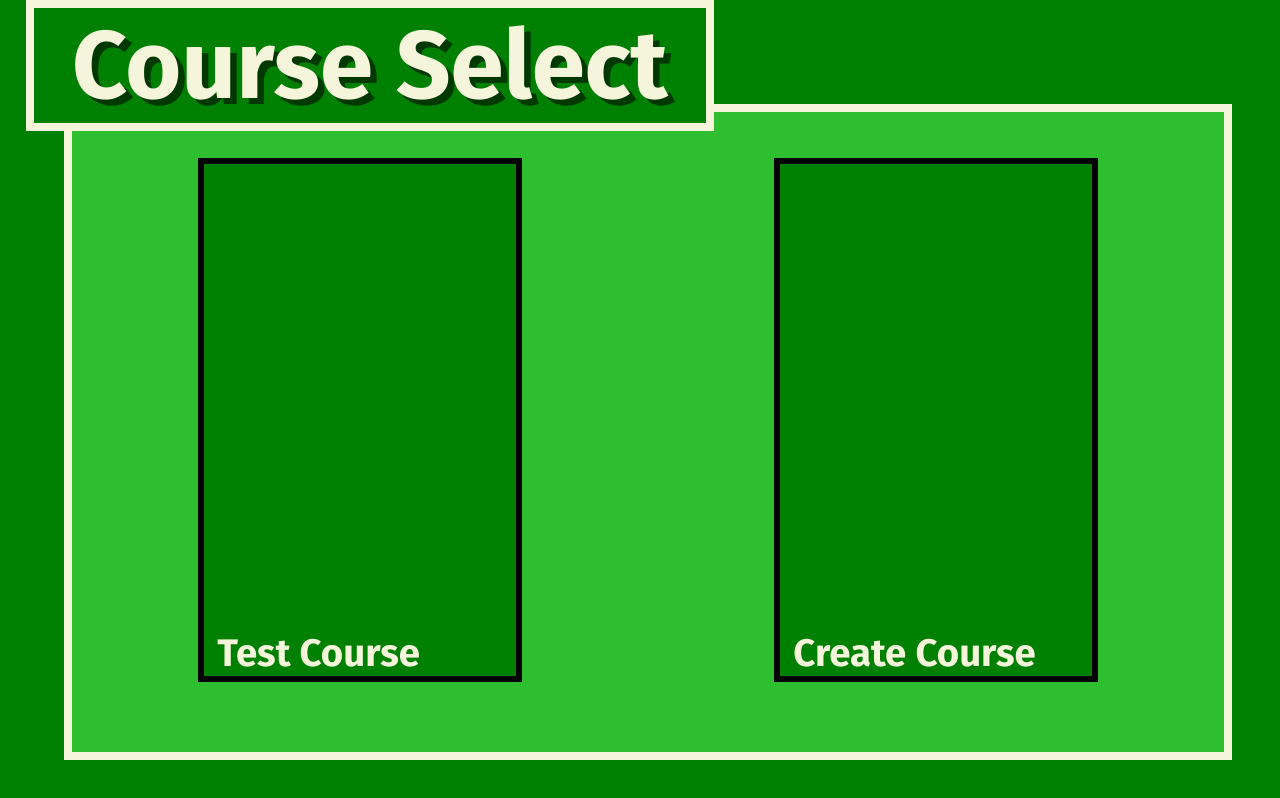
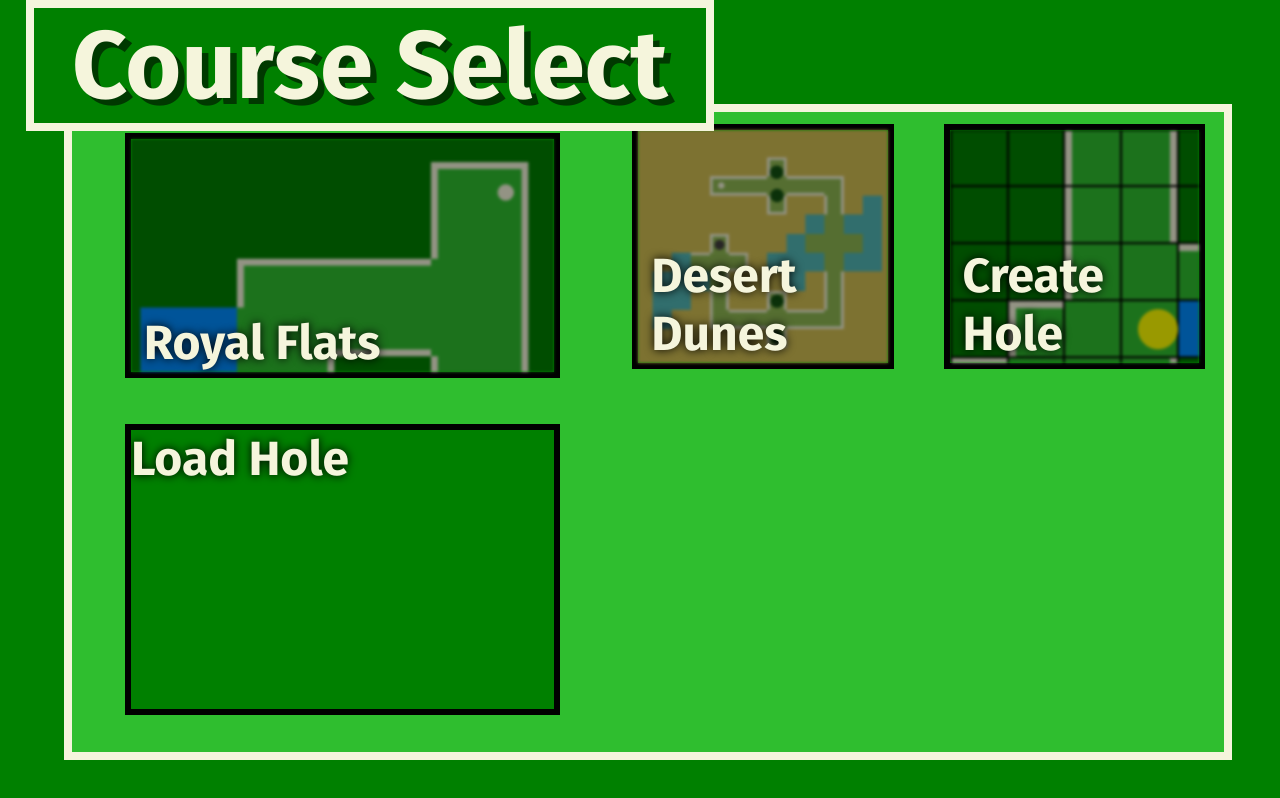
Before and after one commit to NimbleValley/minigolf, a plain HTML site: page menu.html in a window 1280 px wide. Shown: the top 798 px of the page. Drawn offline with nearby package versions, Linux system fonts and the light colour scheme; animation ran at ten frames a second.

Commit message:
Custom courses are now playable, added new course

```diff
--- /dev/null
+++ b/Course2Hole1.json
@@ -0,0 +1 @@
+{"ballStart":{"x":65.70526933803023,"y":23.800088066930865},"hole":{"x":85.07999412887128,"y":53.59606634375458},"bumperData":[],"tileData":[2,2,2,2,2,0,0,0,0,0,0,0,2,2,2,0,0,0,0,0,0,0,0,0,1,1,1,0,1,1,1,1,1,0,0,0,1,1,1,1,1,1,0,1,1,0,0,0,1,0,0,0,0,0,0,0,0,0,0,0,1,1,0,0,0,0,0,0,0,0,0,0,1,1,0,1,1,1,1,1,0,1,1,0,1,1,1,1,1,0,1,1,1,1,1,0,0,0,0,0,0,0,0,0,0,0,0,0,0,0,0,0,0,0,0,0,0,0,0,0,0,0,0,0,0,0,0,0,0,0,0,0,0,0,0,0,0,0,0,0,0,0,0,0]}
--- /dev/null
+++ b/Course2Hole2.json
@@ -0,0 +1 @@
+{"ballStart":{"x":48.97255247321298,"y":15.286951416409805},"hole":{"x":47.65154851020109,"y":64.31087626596212},"bumperData":[{"x":63.797152502568615,"y":38.918244532511366,"id":0},{"x":30.3317187729341,"y":30.40510788199031,"id":1},{"x":63.650374284456184,"y":21.89197123146925,"id":2},{"x":30.3317187729341,"y":13.52561279906062,"id":3},{"x":30.3317187729341,"y":46.8442683105827,"id":4},{"x":63.650374284456184,"y":55.21062674299133,"id":5},{"x":30.3317187729341,"y":63.87054161162482,"id":6}],"tileData":[0,0,0,0,0,0,0,0,0,0,0,0,0,0,0,1,1,1,1,1,1,0,0,0,0,0,0,1,1,1,1,1,1,0,0,0,0,0,0,1,1,0,0,1,1,0,0,0,0,0,0,1,1,0,0,1,1,0,0,0,0,0,0,1,1,0,0,1,1,0,0,0,0,0,0,1,1,0,0,1,1,0,0,0,0,0,0,1,1,1,1,1,1,0,0,0,0,0,0,1,1,1,1,1,1,0,0,0,0,0,0,0,0,0,0,0,0,0,0,0,0,0,0,0,0,0,0,0,0,0,0,0,0,0,0,0,0,0,0,0,0,0,0,0]}
--- /dev/null
+++ b/Course2Hole3.json
@@ -0,0 +1 @@
+{"ballStart":{"x":31.94627917217085,"y":23.21297519448114},"hole":{"x":68.64083370027888,"y":60.34786437692645},"bumperData":[{"x":30.3317187729341,"y":55.35740496110376,"id":0},{"x":63.650374284456184,"y":22.03874944958168,"id":1},{"x":59.540584177308084,"y":51.54117129018053,"id":2}],"tileData":[0,0,0,0,0,0,0,0,0,0,0,0,0,0,0,0,0,0,0,0,0,0,0,0,0,0,0,1,1,1,1,1,1,0,0,0,0,0,0,1,1,1,1,1,1,0,0,0,0,0,0,1,1,2,2,1,1,0,0,0,0,0,0,1,1,2,2,1,1,0,0,0,0,0,0,1,1,1,1,1,1,1,0,0,0,0,0,1,1,1,1,1,1,1,1,0,0,0,0,0,0,0,0,1,1,1,1,0,0,0,0,0,0,0,0,0,1,1,1,0,0,0,0,0,0,0,0,0,0,0,0,0,0,0,0,0,0,0,0,0,0,0,0,0]}
--- /dev/null
+++ b/Course2Hole4.json
@@ -0,0 +1 @@
+{"ballStart":{"x":28.570380155584914,"y":19.249963305445473},"hole":{"x":26.95581975634816,"y":44.34903860267136},"bumperData":[{"x":51.17422574489946,"y":83.97915749302803,"id":0},{"x":51.32100396301189,"y":68.27388815499779,"id":1},{"x":51.17422574489946,"y":11.911052399823866,"id":2},{"x":51.32100396301189,"y":22.03874944958168,"id":3}],"tileData":[0,0,0,0,0,0,0,0,0,0,0,0,0,0,0,0,0,0,1,0,0,0,0,0,0,0,0,1,1,1,1,1,1,1,0,0,0,0,0,0,0,0,1,0,0,1,0,2,0,0,0,0,0,0,0,0,2,1,2,2,0,0,0,1,0,0,0,2,1,1,1,2,0,2,1,1,1,0,2,2,2,1,2,2,2,2,2,1,0,0,0,2,0,1,0,0,2,2,0,1,0,0,1,0,0,1,0,0,2,0,0,1,1,1,1,1,1,1,0,0,0,0,0,0,0,0,1,0,0,0,0,0,0,0,0,0,0,0,0,0,0,0,0,0]}
--- /dev/null
+++ b/Course2Hole5.json
@@ -0,0 +1 @@
+{"ballStart":{"x":28.423601937472483,"y":19.8370761778952},"hole":{"x":76.71363569646265,"y":60.64142081315132},"bumperData":[{"x":51.02744752678703,"y":42.58769998532217,"id":0}],"tileData":[0,0,0,0,0,0,0,0,0,0,0,0,0,0,0,0,0,0,0,0,0,0,0,0,0,0,0,1,1,1,1,1,0,1,0,0,0,0,0,1,0,1,0,1,1,0,0,0,0,0,0,1,1,0,1,1,0,1,0,0,0,0,0,0,1,1,1,0,1,1,0,0,0,0,0,1,0,1,1,1,1,0,0,0,2,2,0,1,1,1,0,1,0,1,0,0,2,2,0,1,1,0,1,1,1,1,0,0,0,2,0,0,1,1,2,1,2,1,0,0,0,0,0,0,0,0,2,2,2,2,2,0,0,0,0,0,0,0,2,2,2,2,2,0]}
--- a/editer.js
+++ b/editer.js
@@ -221,10 +221,6 @@ function saveJsonFile() {
     a.remove();
 }
 
-function loadJsonFile() {
-    courseData
-}
-
 const fileSelector = document.getElementById("load-button");
 fileSelector.addEventListener('change', (event) => {
     const reader = new FileReader();
--- a/menu.html
+++ b/menu.html
@@ -15,13 +15,18 @@
 <body>
     <div id="fader"></div>
     <div id="level-container">
-        <div class="course-icon" id=course1 onclick="startGame(1)">
-            <p class="course-description" onclick="">Test Course</p>
+        <div class="course-icon" id="course1" onclick="startGame(1)">
+            <p class="course-description" onclick="">Royal Flats</p>
         </div>
-        <div class="course-icon" id=custom-course onclick="window.location.href='editer.html';">
+        <div class="course-icon" id="course2" onclick="startGame(2)">
+            <p class="course-description" onclick="">Desert Dunes</p>
+        </div>
+        <div class="course-icon" id="create-course" onclick="window.location.href='editer.html';">
             <!--<input id = "file-selector" type = "file">-->
-            <p class="course-description" >Create Course</p>
+            <p class="course-description" >Create Hole</p>
         </div>
+        <input type="file" accept="application/JSON" id="custom-load-button" class="course-icon" hidden></input>
+        <label for="custom-load-button" class="course-icon" id = "custom-load-label" editer-button>Load Hole</label>
     </div>
     <div id="menu-title">Course Select</div>
 </body>
--- a/menu.js
+++ b/menu.js
@@ -5,16 +5,19 @@ const tl = new TimelineMax();
 fader.style.display = "block";
 tl.fromTo(fader, 1, { y: 0, opacity: 1 }, { y: "100vh", ease: Power2.easeOut, opacity: 0 });
 
-const fileSelector = document.getElementById('file-selector');
-  fileSelector.addEventListener('change', (event) => {
-    const file = event.target.files[0];
-    var formData = new FormData();
-    formData.set("file", file);
-    console.log(formData)
-    window.localStorage.setItem('customCourse', fileList);
-});
-
 function startGame(course) {
   window.localStorage.setItem('courseNumber', course);
   open("game.html", "_self");
 }
+
+const fileSelector = document.getElementById("custom-load-button");
+fileSelector.addEventListener('change', (event) => {
+    const reader = new FileReader();
+    const file = reader.readAsText(event.target.files[0]);
+    reader.onload = function () {
+        console.log(reader.result);
+        window.localStorage.setItem('courseNumber', 0);
+        window.localStorage.setItem("courseData", reader.result);
+        open("game.html", "_self");
+    }
+});
--- a/site.css
+++ b/site.css
@@ -209,19 +209,63 @@ h1 {
     bottom: 5vh;
     left: 5vw;
     border: beige 0.65vw solid;
-    display: flex;
-    justify-content: space-around;
+    display: grid;
+    grid-template-columns: auto auto auto;
+    grid-row: auto auto;
+}
+
+#create-course::before {
+    content: "";
+    position: absolute;
+    top: 0;
+    left: 0;
+    width: 100%;
+    height: 100%;
+    background-image: url("img/editor-icon.png");
+    filter: blur(1.5px) brightness(0.6);
+}
+
+#course1::before {
+    content: "";
+    position: absolute;
+    top: 0;
+    left: 0;
+    width: 100%;
+    height: 100%;
+    background-image: url("img/course1.png");
+    background-repeat: no-repeat;
+    background-size: cover;
+    filter: blur(1.5px) brightness(0.6);
+}
+
+#course2::before {
+    content: "";
+    position: absolute;
+    top: 0;
+    left: 0;
+    width: 100%;
+    height: 100%;
+    background-image: url("img/course2.png");
+    background-repeat: no-repeat;
+    background-size: cover;
+    filter: blur(1.5px) brightness(0.6);
 }
 
 .course-icon {
     position: relative;
-    width: 27%;
+    width: 80%;
+    margin: 10%;
     background-color: var(--color1);
     height: 80%;
     z-index: 5;
     margin-top: 4%;
     border: .5vw rgb(0, 0, 0) solid;
     transition: scale 0.5s, box-shadow 0.5s;
+    font-size: 300%;
+    font-family: 'Fira Sans', sans-serif;
+    font-weight: bold;
+    color: beige;
+    text-shadow: #000000 0px 0px 10px;
 }
 
 .course-icon:hover {
@@ -231,18 +275,19 @@ h1 {
 }
 
 .course-description {
+    z-index: 100000;
     display: inline;
     position: absolute;
     margin: 0;
     bottom: 0;
     left: 0;
     width: fit-content;
-    font-size: 3vw;
     color: beige;
     font-family: 'Fira Sans', sans-serif;
     font-weight: bold;
     padding-left: 1vw;
     transition: scale 0.5s, left 0.5s, text-shadow 0.5s, bottom 0.5s;
+    text-shadow: #000000 0px 0px 10px;
 }
 
 .course-icon:hover .course-description {
@@ -341,7 +386,7 @@ table {
 }
 
 #scorecard:hover {
-    cursor:grab;
+    cursor: grab;
     background-color: #222222e3;
 }
 
```
Also changed, not shown: course.js (+37 -9 lines), editer.html (+2 -2 lines), game.js (+4 -4 lines), img/course1.png (added), img/course2.png (added), img/editor-icon.png (added).
